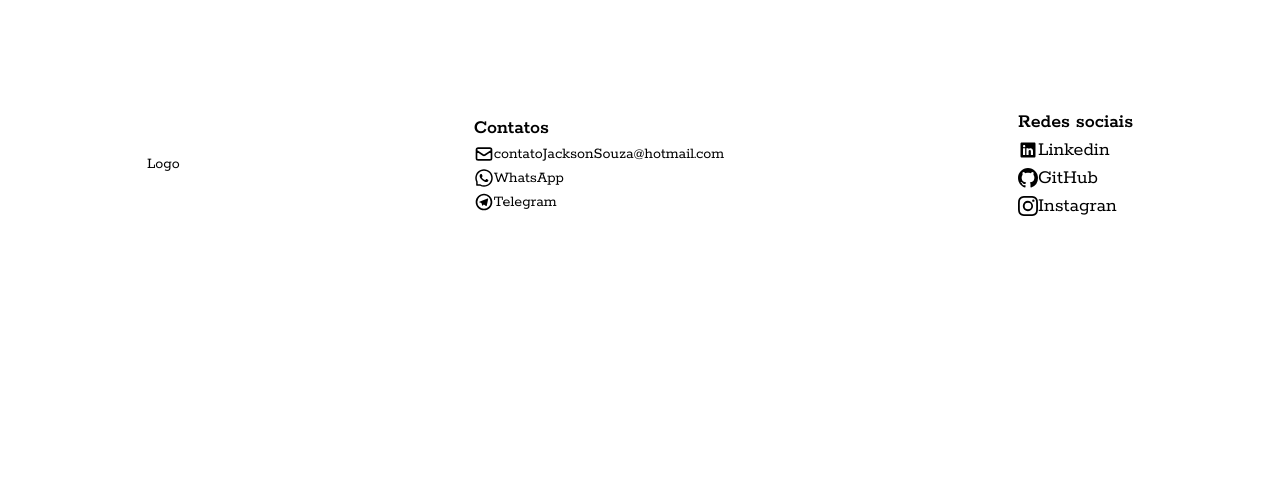
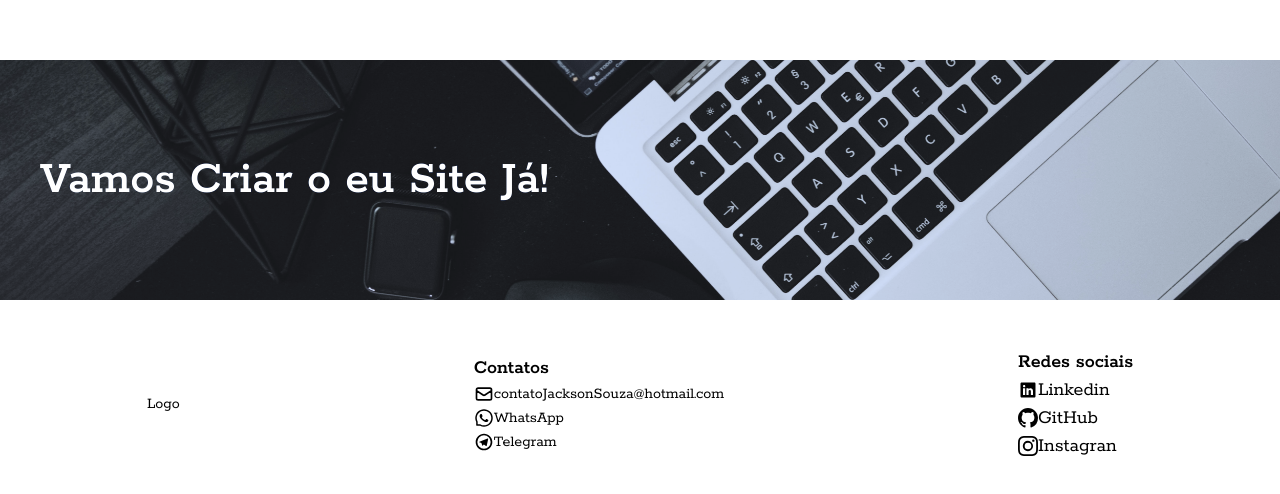
Before and after one commit to JackSSads/portifolio, a React (Create React App) app: page / in a window 1280 px wide. Shown: the part 3716-4210 px from the top of the page. Before the commit the page ends 3984 px from the top, so only its background shows below. Built offline with nearby package versions, Linux system fonts and the light colour scheme.

Commit message:
Feature: Adicionando Baseboard

```diff
--- a/src/components/Layout/Layout.js
+++ b/src/components/Layout/Layout.js
@@ -1,5 +1,6 @@
 import Footer from "../Footer/Footer";
 import Navbar from "../NavBar/NavBar";
+import Baseboard from "../Baseboard/Baseboard";
 
 const Layout = ({ children }) => {
     return (
@@ -10,6 +11,7 @@ const Layout = ({ children }) => {
             <main>
                 {children}
             </main>
+            <Baseboard></Baseboard>
             <Footer></Footer>
         </div>
     );
```
